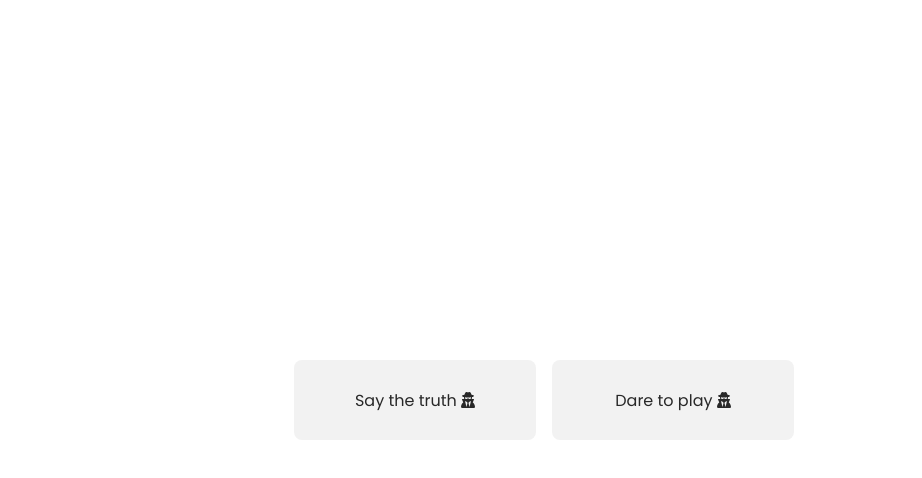
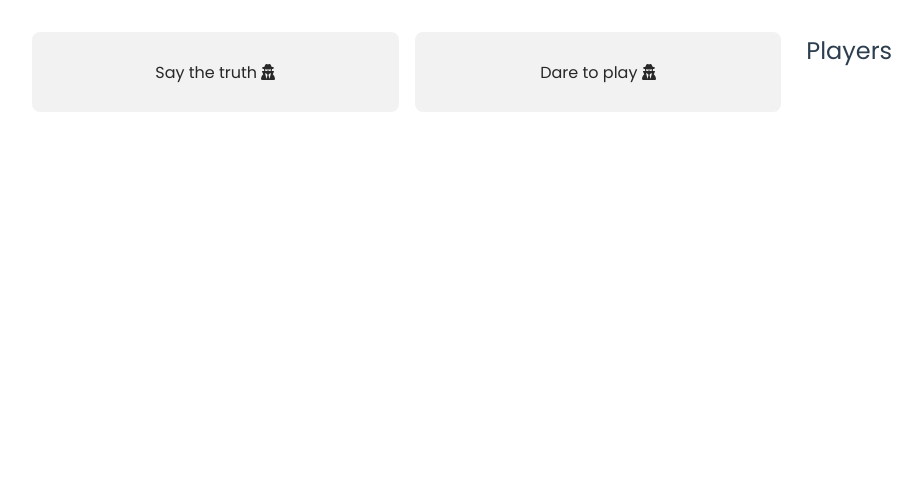
Before and after one commit to anfibiacreativa/vue3-truth-dare-game, a Vue app: page / in a window 1280 px wide. Shown: the top 478 px of the page, without its empty margins (96-1018 px from the left). Built offline with nearby package versions, Linux system fonts and the light colour scheme.

Commit message:
feat: fix layout for bing screens

```diff
--- a/src/App.vue
+++ b/src/App.vue
@@ -9,8 +9,13 @@ useSearchStore();
 <template>
   <header>
   </header>
-  <main>
-    <GetCards />
+  <main class="main">
+    <section class="section play">
+      <GetCards />
+    </section>
+    <section class="section stats">
+      <h2>Players</h2>
+    </section>
   </main>
 </template>
 
--- a/src/assets/theme.css
+++ b/src/assets/theme.css
@@ -23,7 +23,6 @@ li {
 }
 
 #app {
-    max-width: 1024px;
     margin: 0 auto;
     padding: 2rem;
 
@@ -70,7 +69,6 @@ li {
 
   @media (min-width: 1024px) {
     body {
-      display: flex;
       place-items: center;
     }
 
@@ -85,13 +83,15 @@ li {
       flex-wrap: wrap;
     }
 
-    main {
-      min-width: 500px;
-    }
-
     .search-results {
         display: grid;
         grid-template-columns: repeat(3, 1fr);
+    }
+
+    .main {
+      max-width: 1024px;
+      margin: 0 auto;
+      grid-template-columns: 3fr 1fr;
     }
   }
 
@@ -196,3 +196,9 @@ input[name="search-box"]:focus-visible {
 .button:active {
   padding: 3px;
 }
+
+.main {
+  display: grid;
+  justify-items: stretch;
+  gap: 25px;
+}
```
